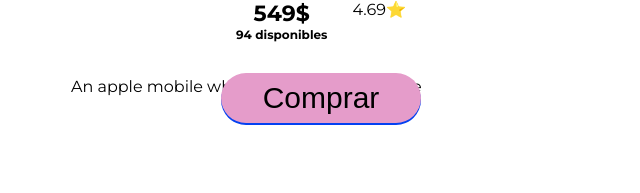
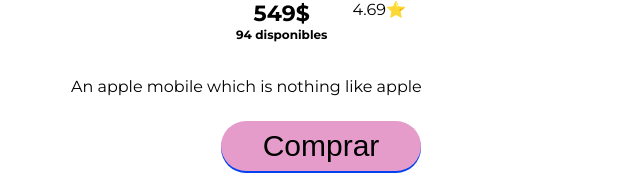
Before and after one commit to abrahamgalue/pruebas-tecnicas-react, a Next.js app in the folder 03-bazar-universal/: page /items/1 in a window 1280 px wide. Shown: the part 642-835 px from the top of the page, without its empty margins (319-959 px from the left). Before the commit the page ends 800 px from the top, so only its background shows below. Built offline with nearby package versions, Linux system fonts and the light colour scheme.

Commit message:
Fixed visibility problem with buy button

```diff
--- a/03-bazar-universal/src/app/items/[id]/page.tsx
+++ b/03-bazar-universal/src/app/items/[id]/page.tsx
@@ -164,7 +164,7 @@ export default async function Products({
         </div>
         <p className={styles.description}>{product.description}</p>
       </div>
-      <Link href='/'>
+      <Link href='/' className={styles.link}>
         <Button title='Comprar' className={styles.btn} />
       </Link>
     </div>
--- a/03-bazar-universal/src/app/items/[id]/product.module.css
+++ b/03-bazar-universal/src/app/items/[id]/product.module.css
@@ -77,11 +77,13 @@
   margin-top: 35px;
 }
 
+.link {
+  display: flex;
+}
+
 .btn {
-  bottom: 35px;
+  margin: 25px auto;
   font-size: 30px;
-  left: calc(50% - 100px);
-  position: absolute;
   width: 200px;
 }
 
```
